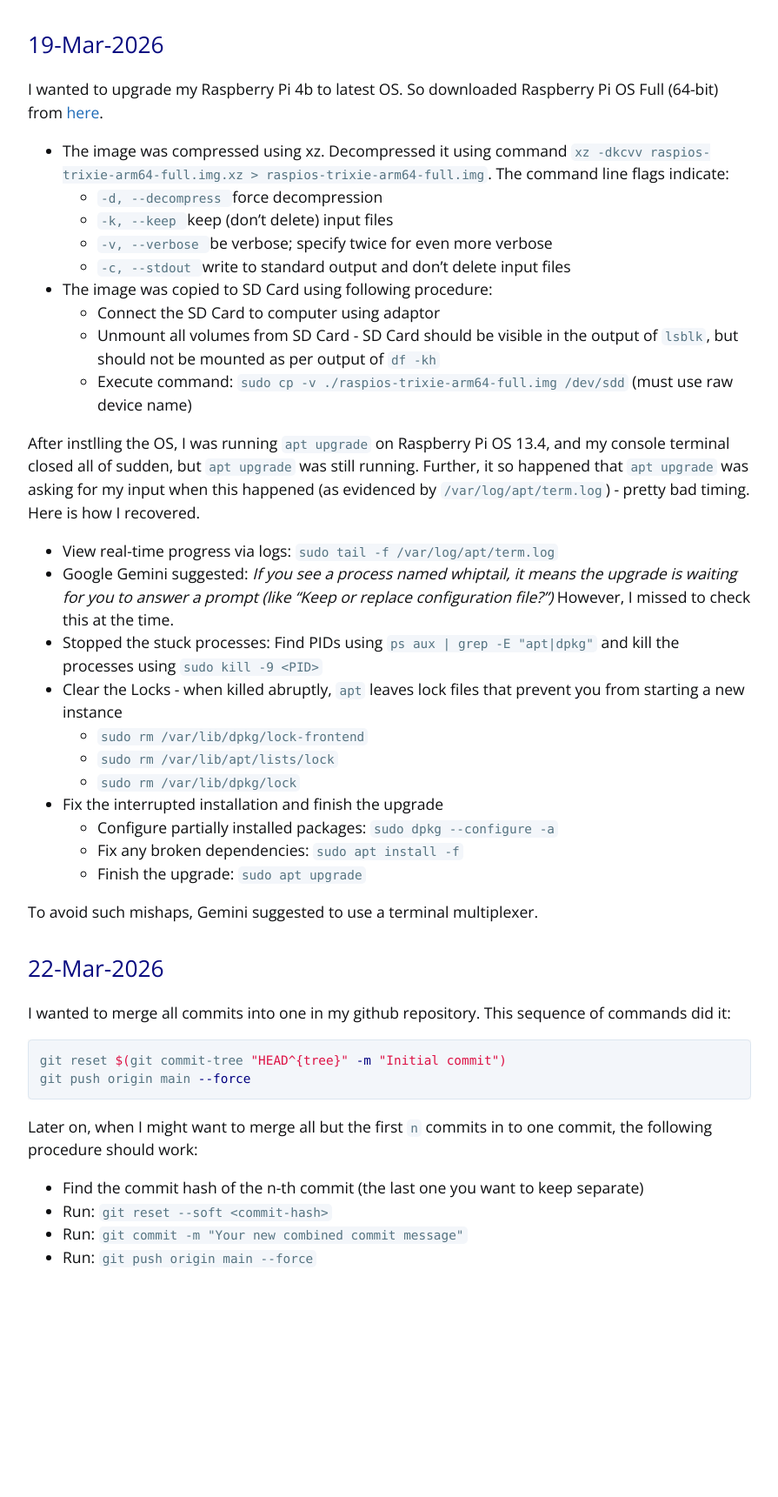
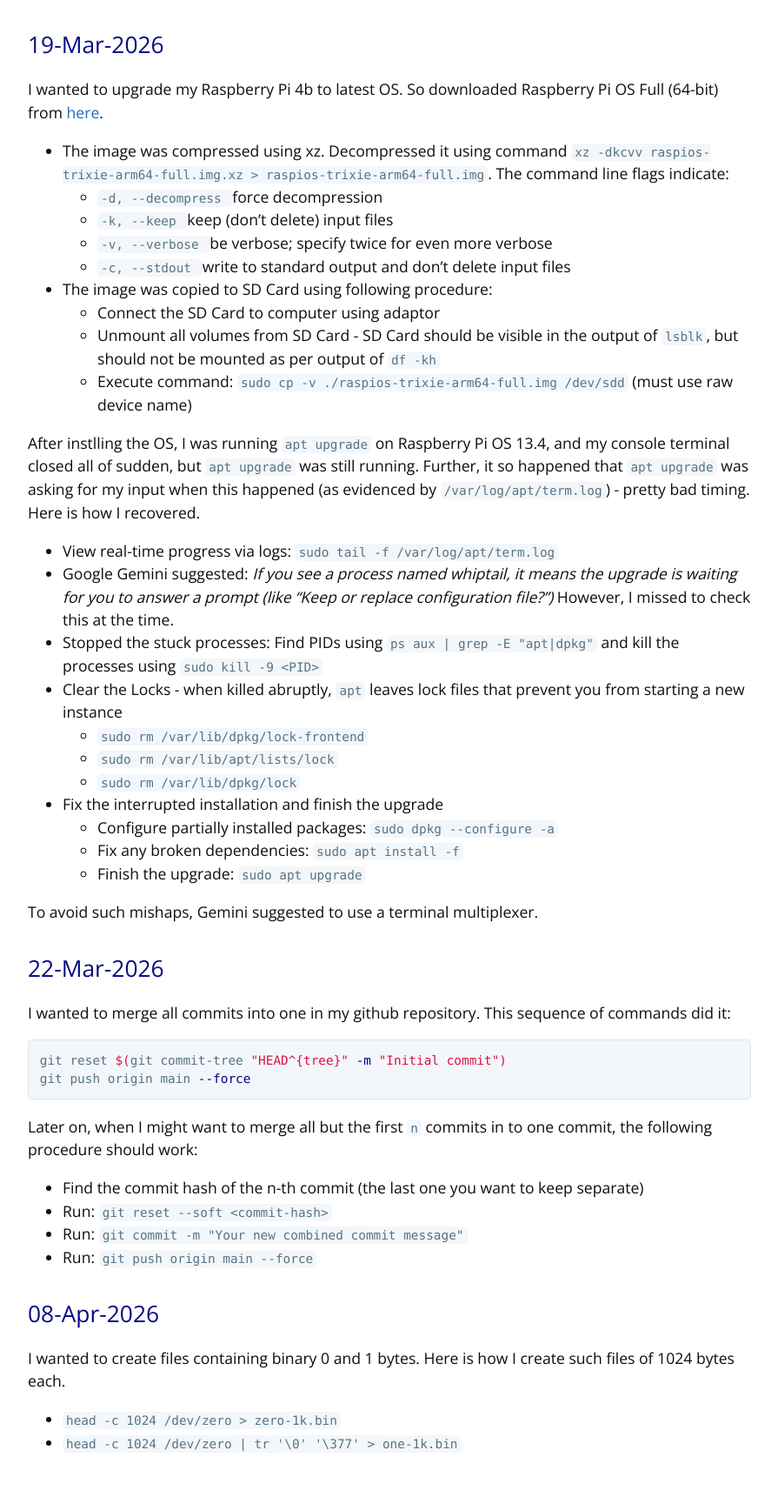
Before and after one commit to v0x101/v0x101.github.io, a Jekyll site: the page built from 2026.md, in a window 1280 px wide. Shown: the whole page at 87% size, without its empty margins (192-1087 px from the left). Built offline with Jekyll 4.4.1, drawn with Linux system fonts in a browser that asks for light colours; our own code applies the rules of GitHub Pages for plain Markdown files; before the commit the page ends 1508 px from its top, so only the background shows below that.

Commit message:
Update 2026.md

```diff
--- a/2026.md
+++ b/2026.md
@@ -38,3 +38,8 @@ Later on, when I might want to merge all but the first `n` commits in to one com
 - Run: `git reset --soft <commit-hash>`
 - Run: `git commit -m "Your new combined commit message"`
 - Run: `git push origin main --force`
+
+## 08-Apr-2026
+I wanted to create files containing binary 0 and 1 bytes. Here is how I create such files of 1024 bytes each.
+- `head -c 1024 /dev/zero > zero-1k.bin`
+- `head -c 1024 /dev/zero | tr '\0' '\377' > one-1k.bin`
```
